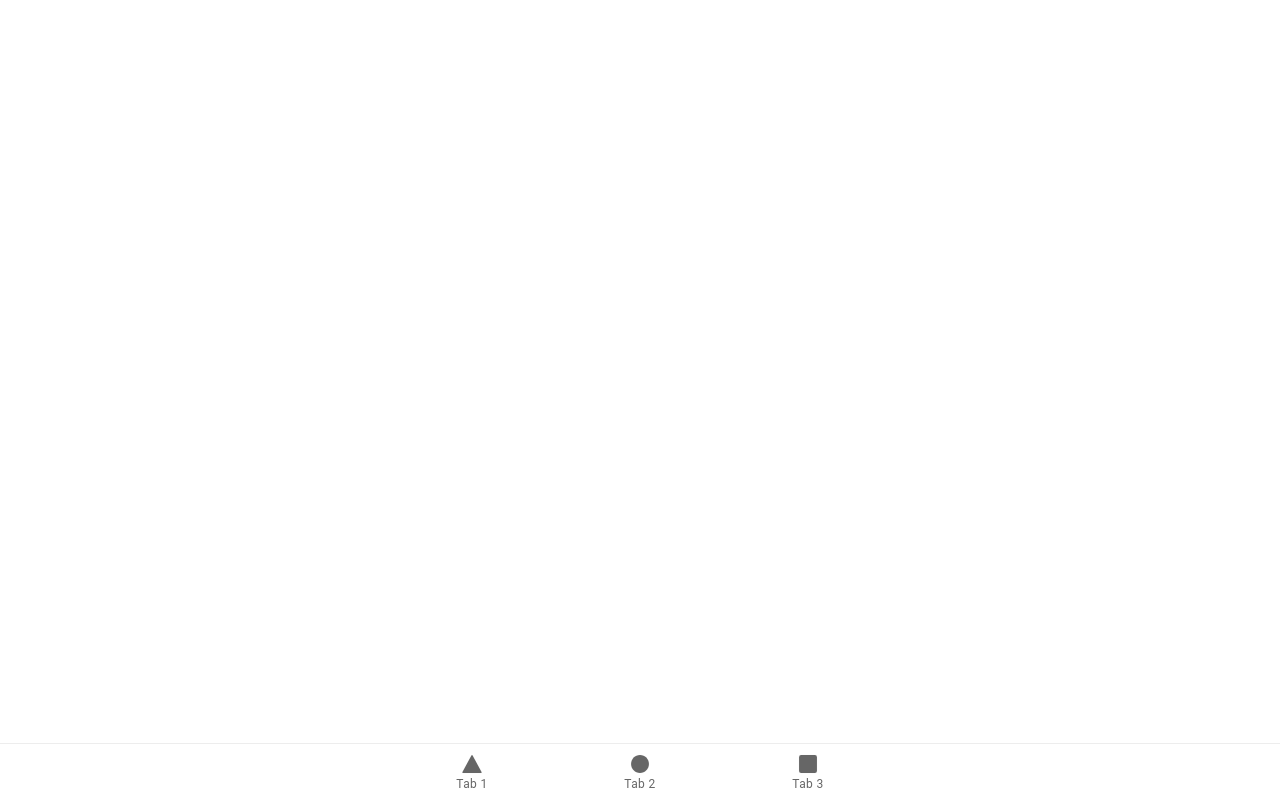
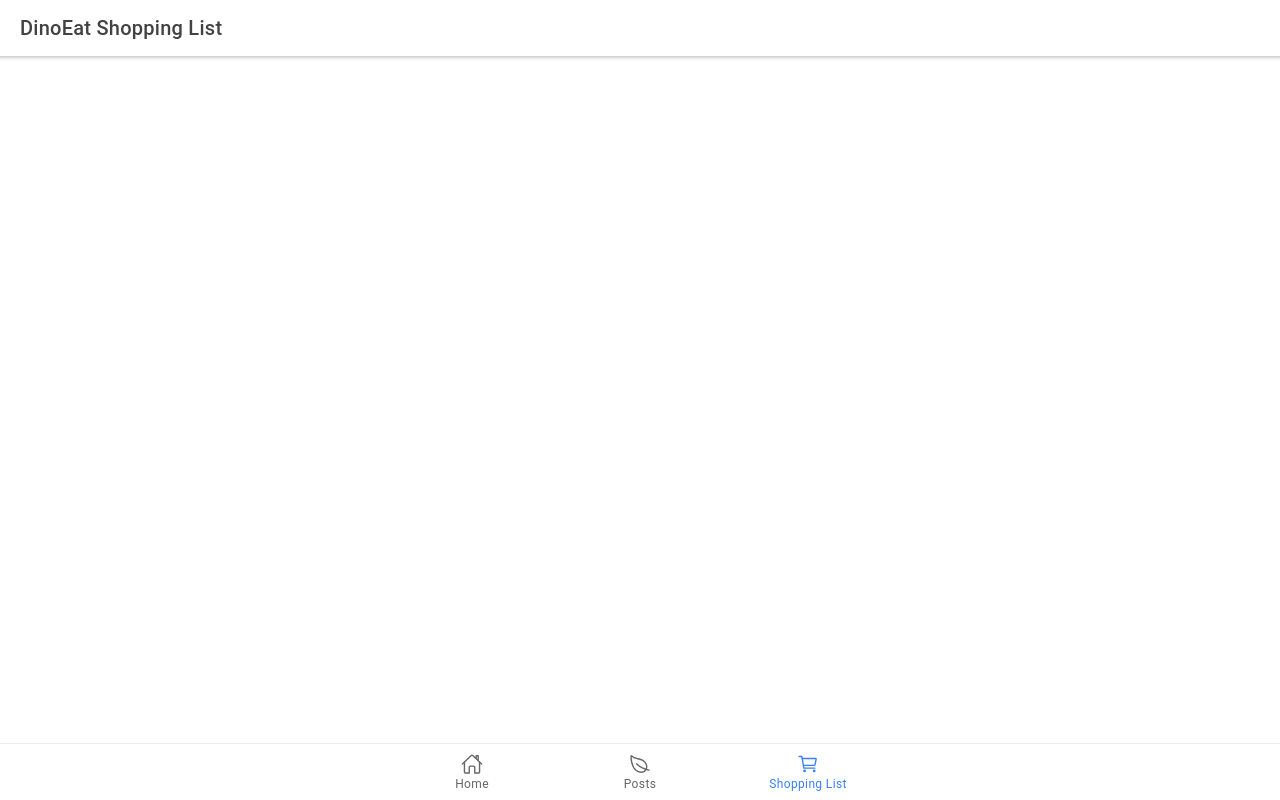
Before and after one commit to christiankozalla/dinoeatlife-ionic-react, a React (Create React App) app: page /lists in a window 1280 px wide. Built offline with nearby package versions, Linux system fonts and the light colour scheme.

Commit message:
DinoEatLife setup initially - ready to rumble

```diff
--- a/src/App.tsx
+++ b/src/App.tsx
@@ -9,10 +9,10 @@ import {
   IonTabs,
 } from '@ionic/react';
 import { IonReactRouter } from '@ionic/react-router';
-import { ellipse, square, triangle } from 'ionicons/icons';
-import Tab1 from './pages/Tab1';
-import Tab2 from './pages/Tab2';
-import Tab3 from './pages/Tab3';
+import { homeOutline, leafOutline, cartOutline } from 'ionicons/icons';
+import Home from './pages/Home';
+import Posts from './pages/Posts';
+import Lists from './pages/Lists';
 
 /* Core CSS required for Ionic components to work properly */
 import '@ionic/react/css/core.css';
@@ -38,31 +38,31 @@ const App: React.FC = () => (
     <IonReactRouter>
       <IonTabs>
         <IonRouterOutlet>
-          <Route exact path="/tab1">
-            <Tab1 />
+          <Route exact path='/home'>
+            <Home />
           </Route>
-          <Route exact path="/tab2">
-            <Tab2 />
+          <Route exact path='/posts'>
+            <Posts />
           </Route>
-          <Route path="/tab3">
-            <Tab3 />
+          <Route path='/lists'>
+            <Lists />
           </Route>
-          <Route exact path="/">
-            <Redirect to="/tab1" />
+          <Route exact path='/'>
+            <Redirect to='/home' />
           </Route>
         </IonRouterOutlet>
-        <IonTabBar slot="bottom">
-          <IonTabButton tab="tab1" href="/tab1">
-            <IonIcon icon={triangle} />
-            <IonLabel>Tab 1</IonLabel>
+        <IonTabBar slot='bottom'>
+          <IonTabButton tab='home' href='/home'>
+            <IonIcon icon={homeOutline} />
+            <IonLabel>Home</IonLabel>
           </IonTabButton>
-          <IonTabButton tab="tab2" href="/tab2">
-            <IonIcon icon={ellipse} />
-            <IonLabel>Tab 2</IonLabel>
+          <IonTabButton tab='posts' href='/posts'>
+            <IonIcon icon={leafOutline} />
+            <IonLabel>Posts</IonLabel>
           </IonTabButton>
-          <IonTabButton tab="tab3" href="/tab3">
-            <IonIcon icon={square} />
-            <IonLabel>Tab 3</IonLabel>
+          <IonTabButton tab='lists' href='/lists'>
+            <IonIcon icon={cartOutline} />
+            <IonLabel>Shopping List</IonLabel>
           </IonTabButton>
         </IonTabBar>
       </IonTabs>
--- a/src/components/ExploreContainer.css
+++ /dev/null
@@ -1,24 +0,0 @@
-.container {
-  text-align: center;
-  position: absolute;
-  left: 0;
-  right: 0;
-  top: 50%;
-  transform: translateY(-50%);
-}
-
-.container strong {
-  font-size: 20px;
-  line-height: 26px;
-}
-
-.container p {
-  font-size: 16px;
-  line-height: 22px;
-  color: #8c8c8c;
-  margin: 0;
-}
-
-.container a {
-  text-decoration: none;
-}
--- a/src/components/ExploreContainer.tsx
+++ /dev/null
@@ -1,16 +0,0 @@
-import './ExploreContainer.css';
-
-interface ContainerProps {
-  name: string;
-}
-
-const ExploreContainer: React.FC<ContainerProps> = ({ name }) => {
-  return (
-    <div className="container">
-      <strong>{name}</strong>
-      <p>Explore <a target="_blank" rel="noopener noreferrer" href="https://ionicframework.com/docs/components">UI Components</a></p>
-    </div>
-  );
-};
-
-export default ExploreContainer;
--- a/src/pages/Tab1.tsx
+++ b/src/pages/Home.tsx
@@ -1,25 +1,23 @@
 import { IonContent, IonHeader, IonPage, IonTitle, IonToolbar } from '@ionic/react';
-import ExploreContainer from '../components/ExploreContainer';
-import './Tab1.css';
+import './Home.css';
 
-const Tab1: React.FC = () => {
+const Home: React.FC = () => {
   return (
     <IonPage>
       <IonHeader>
         <IonToolbar>
-          <IonTitle>Tab 1</IonTitle>
+          <IonTitle>DinoEat Home</IonTitle>
         </IonToolbar>
       </IonHeader>
       <IonContent fullscreen>
-        <IonHeader collapse="condense">
+        <IonHeader collapse='condense'>
           <IonToolbar>
-            <IonTitle size="large">Tab 1</IonTitle>
+            <IonTitle size='large'>DinoEat Home</IonTitle>
           </IonToolbar>
         </IonHeader>
-        <ExploreContainer name="Tab 1 page" />
       </IonContent>
     </IonPage>
   );
 };
 
-export default Tab1;
+export default Home;
--- a/src/pages/Tab2.tsx
+++ b/src/pages/Lists.tsx
@@ -1,25 +1,23 @@
 import { IonContent, IonHeader, IonPage, IonTitle, IonToolbar } from '@ionic/react';
-import ExploreContainer from '../components/ExploreContainer';
-import './Tab2.css';
+import './Lists.css';
 
-const Tab2: React.FC = () => {
+const Lists: React.FC = () => {
   return (
     <IonPage>
       <IonHeader>
         <IonToolbar>
-          <IonTitle>Tab 2</IonTitle>
+          <IonTitle>DinoEat Shopping List</IonTitle>
         </IonToolbar>
       </IonHeader>
       <IonContent fullscreen>
-        <IonHeader collapse="condense">
+        <IonHeader collapse='condense'>
           <IonToolbar>
-            <IonTitle size="large">Tab 2</IonTitle>
+            <IonTitle size='large'>DinoEat Shopping List</IonTitle>
           </IonToolbar>
         </IonHeader>
-        <ExploreContainer name="Tab 2 page" />
       </IonContent>
     </IonPage>
   );
 };
 
-export default Tab2;
+export default Lists;
--- a/src/pages/Tab3.tsx
+++ b/src/pages/Posts.tsx
@@ -1,25 +1,23 @@
 import { IonContent, IonHeader, IonPage, IonTitle, IonToolbar } from '@ionic/react';
-import ExploreContainer from '../components/ExploreContainer';
-import './Tab3.css';
+import './Posts.css';
 
-const Tab3: React.FC = () => {
+const Posts: React.FC = () => {
   return (
     <IonPage>
       <IonHeader>
         <IonToolbar>
-          <IonTitle>Tab 3</IonTitle>
+          <IonTitle>DinoEat Posts</IonTitle>
         </IonToolbar>
       </IonHeader>
       <IonContent fullscreen>
-        <IonHeader collapse="condense">
+        <IonHeader collapse='condense'>
           <IonToolbar>
-            <IonTitle size="large">Tab 3</IonTitle>
+            <IonTitle size='large'>DineEat Posts</IonTitle>
           </IonToolbar>
         </IonHeader>
-        <ExploreContainer name="Tab 3 page" />
       </IonContent>
     </IonPage>
   );
 };
 
-export default Tab3;
+export default Posts;
```
Also changed, not shown: src/pages/Home.css (added), src/pages/Lists.css (added), src/pages/Posts.css (added), src/pages/Tab1.css (deleted), src/pages/Tab2.css (deleted), src/pages/Tab3.css (deleted).
